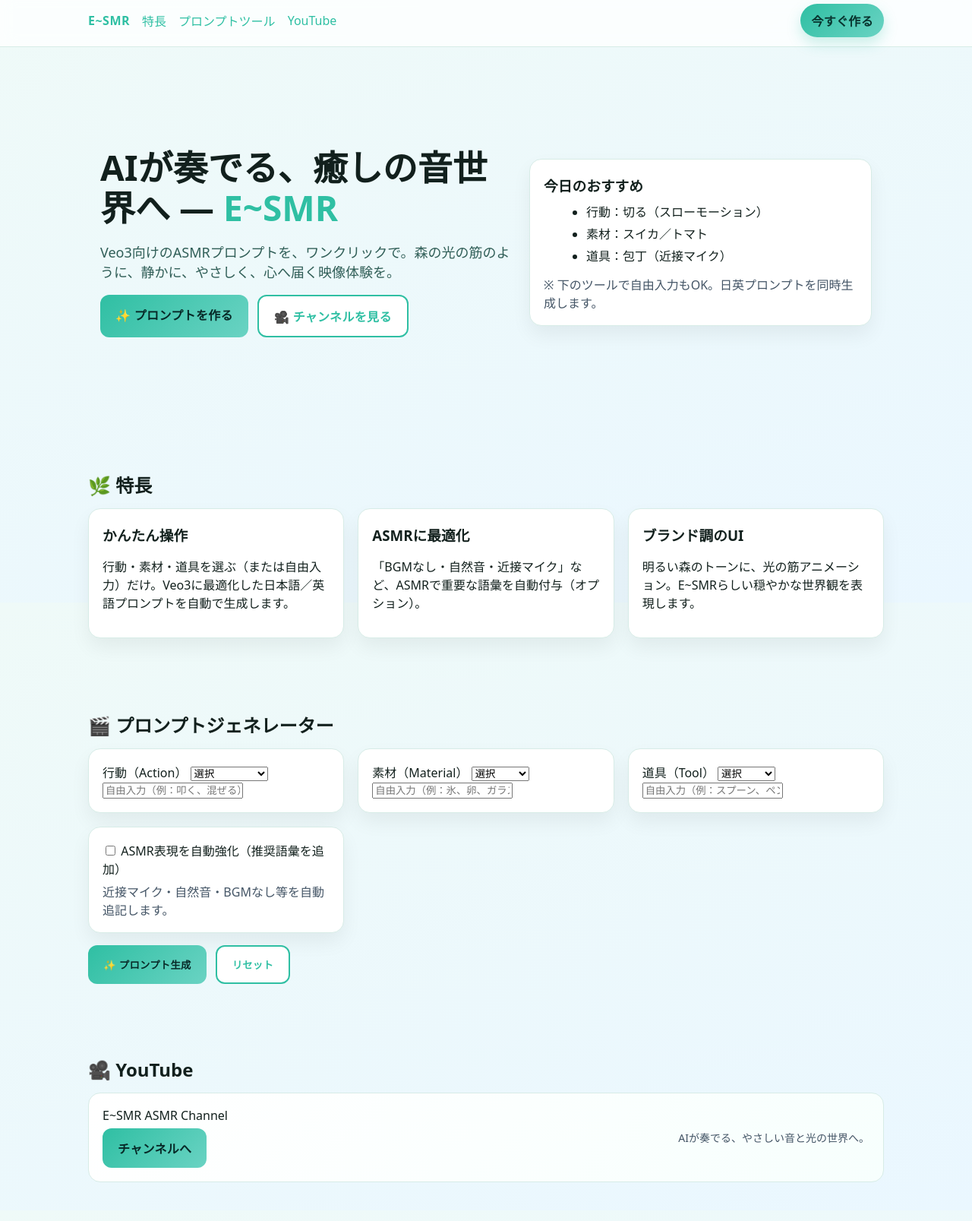
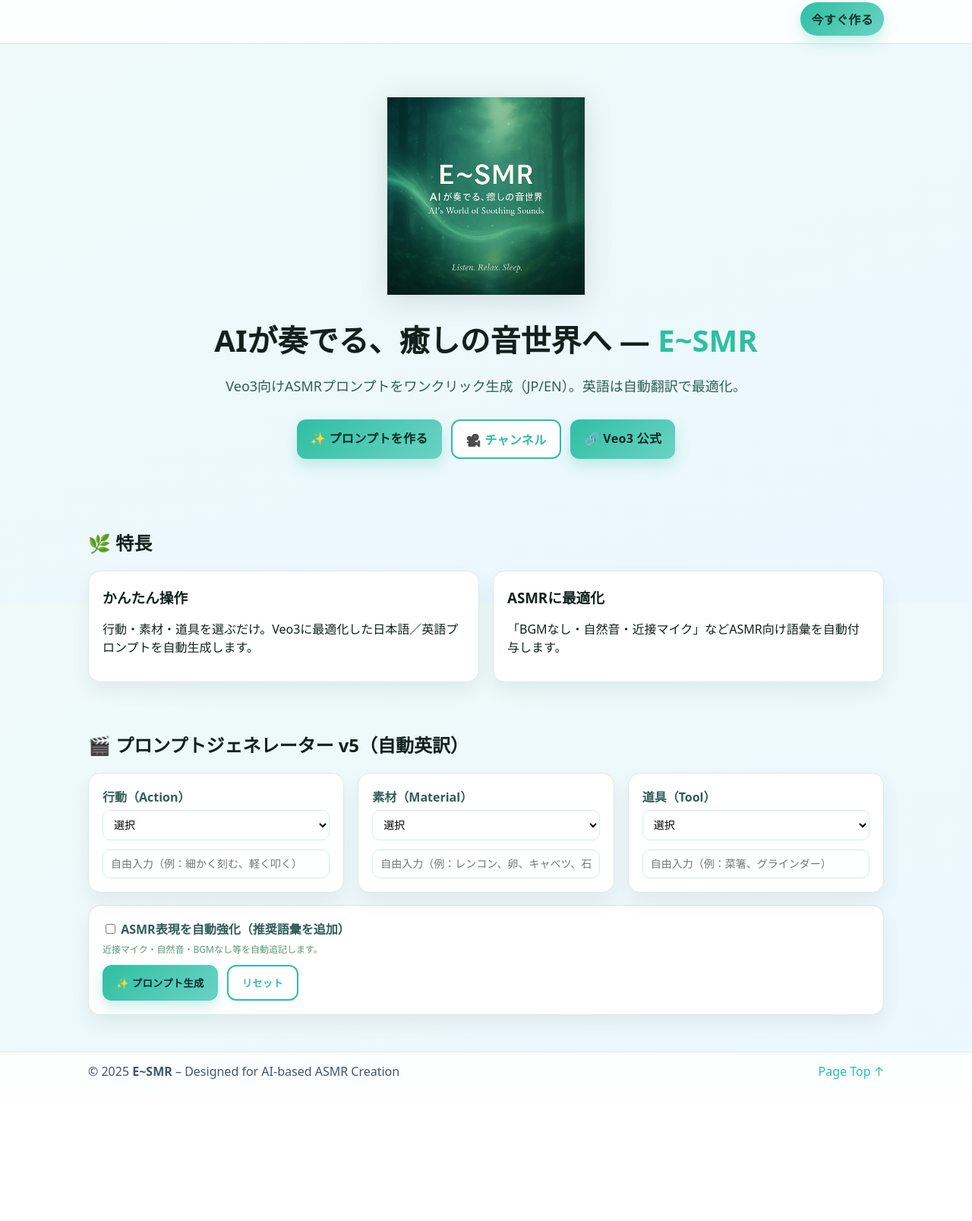
Before and after one commit to esmrofficial/esmrsound, a plain HTML site: page index.html in a window 1280 px wide. Shown: the part 7-1614 px from the top of the page at 76% size. After the commit the page ends 1442 px from the top, so only its background shows below. Drawn offline with Linux system fonts and the light colour scheme.

Commit message:
Add files via upload

```diff
--- a/index.html
+++ b/index.html
@@ -3,62 +3,54 @@
 <head>
   <meta charset="utf-8" />
   <meta name="viewport" content="width=device-width, initial-scale=1" />
-  <title>E~SMR | AIが奏でる、癒しの音世界 – Official Portal</title>
-  <meta name="description" content="E~SMRは、AIが生み出すASMRの世界。やさしい自然と光の表現で、心ほどける体験をお届けします。Veo3向けのプロンプトジェネレーターも無料公開。" />
+  <title>E~SMR | Official Portal v5 – Auto EN Translate</title>
+  <meta name="robots" content="noindex, nofollow" />
+  <meta name="description" content="E~SMR: AI-generated ASMR. Veo3-ready prompts with automatic English translation. Copy-ready JP/EN." />
   <meta name="theme-color" content="#6fd3c2" />
-  <!-- Open Graph / Twitter -->
-  <meta property="og:type" content="website" />
-  <meta property="og:site_name" content="E~SMR" />
-  <meta property="og:title" content="E~SMR | AIが奏でる、癒しの音世界" />
-  <meta property="og:description" content="AI × ASMR。やわらかな森と光の表現で、リラックスできる音世界へ。Veo3用プロンプトもワンクリック生成。" />
-  <meta property="og:image" content="./ogp.jpg" />
-  <meta property="og:url" content="https://yourname.github.io/" />
-  <meta name="twitter:card" content="summary_large_image" />
-
   <style>
     :root{
       --bg1:#effaf8; --bg2:#eaf7ff; --ink:#12201d; --muted:#305e57;
-      --brand:#2fbfa3; --brand2:#6ad3c3; --gold:#f6c96a; --line:#d7ece7;
-      --card:#ffffff;
+      --brand:#2fbfa3; --brand2:#6ad3c3; --line:#d7ece7; --card:#ffffff;
     }
     *{box-sizing:border-box}
     html,body{margin:0;height:100%;font-family:system-ui,-apple-system,Segoe UI,Roboto,Helvetica,Arial,"Noto Sans JP",sans-serif;color:var(--ink);background:linear-gradient(160deg,var(--bg1),var(--bg2)) fixed}
     a{color:var(--brand);text-decoration:none}
     a:hover{text-decoration:underline}
-
-    /* Header */
-    header{position:sticky;top:0;z-index:20;background:rgba(255,255,255,.8);backdrop-filter:saturate(140%) blur(10px);border-bottom:1px solid var(--line)}
-    .nav{max-width:1080px;margin:0 auto;display:flex;align-items:center;gap:16px;padding:12px 16px}
-    .logo{font-weight:900;letter-spacing:.5px;color:var(--brand)}
-    .spacer{flex:1}
-    .nav a.btn{display:inline-block;padding:10px 14px;border-radius:999px;background:linear-gradient(135deg,var(--brand),var(--brand2));color:#08332e;font-weight:700;box-shadow:0 8px 18px rgba(47,191,163,.25)}
-
-    /* Hero */
+    header{position:sticky;top:0;z-index:20;background:rgba(255,255,255,.85);backdrop-filter:saturate(140%) blur(10px);border-bottom:1px solid var(--line)}
+    .nav{max-width:1080px;margin:0 auto;display:flex;align-items:center;gap:16px;padding:10px 16px}
+    .nav a.btn{margin-left:auto;display:inline-block;padding:10px 14px;border-radius:999px;background:linear-gradient(135deg,var(--brand),var(--brand2));color:#08332e;font-weight:700;box-shadow:0 8px 18px rgba(47,191,163,.25)}
     .hero{position:relative;overflow:hidden}
-    .hero .inner{max-width:1080px;margin:0 auto;padding:84px 16px 80px;display:grid;grid-template-columns:1.2fr 1fr;gap:24px}
-    @media (max-width:900px){.hero .inner{grid-template-columns:1fr;padding:64px 16px}}
-    .title{font-size:clamp(28px,4.8vw,46px);line-height:1.15;margin:0 0 10px}
-    .lead{color:var(--muted);font-size:clamp(16px,2.4vw,18px)}
-    .cta{display:flex;gap:12px;flex-wrap:wrap;margin-top:18px}
-    .btn{cursor:pointer;border:none;border-radius:12px;padding:14px 20px;font-weight:800;letter-spacing:.02em}
-    .btn.primary{background:linear-gradient(135deg,var(--brand),var(--brand2));color:#072927}
+    .hero .inner{max-width:1080px;margin:0 auto;padding:48px 16px 28px;display:grid;grid-template-columns:1fr;gap:16px;text-align:center}
+    .logoWrap{display:flex;align-items:center;justify-content:center;margin-bottom:12px}
+    .logoWrap img{width:260px;max-width:70vw;height:auto;opacity:0;animation:logoIn 1.2s ease forwards .2s;filter:drop-shadow(0 6px 18px rgba(0,0,0,.12))}
+    @keyframes logoIn{from{opacity:0;transform:translateY(8px)}to{opacity:1;transform:translateY(0)}}
+    .title{font-size:clamp(24px,4.8vw,40px);line-height:1.2;margin:8px 0 6px}
+    .lead{color:var(--muted);font-size:clamp(15px,2.4vw,18px);margin:0}
+    .cta{display:flex;gap:12px;flex-wrap:wrap;margin-top:16px;justify-content:center}
+    .btn{cursor:pointer;border:none;border-radius:12px;padding:12px 18px;font-weight:800;letter-spacing:.02em}
+    .btn.primary{background:linear-gradient(135deg,var(--brand),var(--brand2));color:#072927;box-shadow:0 8px 18px rgba(47,191,163,.25)}
     .btn.ghost{background:#fff;color:var(--brand);border:2px solid var(--brand)}
-
-    /* Animated light streaks background (Bタイプ) */
     .streaks{position:absolute;inset:0;z-index:-1}
-    canvas{width:100%;height:100%;display:block;opacity:.85;mix-blend-mode:screen}
-
-    /* Sections */
-    section{max-width:1080px;margin:0 auto;padding:48px 16px}
-    .cards{display:grid;grid-template-columns:repeat(3,1fr);gap:18px}
+    canvas{width:100%;height:100%;display:block;opacity:.9;mix-blend-mode:screen}
+    section{max-width:1080px;margin:0 auto;padding:22px 16px}
+    .cards{display:grid;grid-template-columns:repeat(2,1fr);gap:18px}
     @media (max-width:900px){.cards{grid-template-columns:1fr}}
     .card{background:var(--card);border:1px solid var(--line);border-radius:16px;padding:18px;box-shadow:0 12px 26px rgba(0,0,0,.06)}
     .card h3{margin:2px 0 8px}
-
-    .yt{display:flex;align-items:center;gap:16px;background:linear-gradient(135deg,#fff,#f7fffd);border:1px solid var(--line);border-radius:16px;padding:18px}
-    .yt a{display:inline-block}
-
-    footer{margin-top:30px;border-top:1px solid var(--line);background:#fbfffe}
+    label{font-weight:600;color:var(--muted);display:block;margin-bottom:6px}
+    select,input[type=text]{width:100%;padding:10px;border-radius:10px;border:1px solid var(--line);background:#fff;font-size:14px}
+    .row{display:grid;grid-template-columns:repeat(3,1fr);gap:18px}
+    @media (max-width:900px){.row{grid-template-columns:1fr}}
+    .opt{margin-top:12px}
+    .outWrap{margin-top:16px;display:grid;grid-template-columns:1fr;gap:12px}
+    .outCard{background:#fbfffe;border:1px dashed var(--brand);border-radius:14px;padding:12px}
+    .outHead{display:flex;align-items:center;gap:8px;margin-bottom:8px}
+    .outTitle{font-weight:700;color:#175d53}
+    textarea.out{width:100%;min-height:110px;resize:vertical;padding:10px;border-radius:10px;border:1px solid var(--line);background:#fff;line-height:1.6;word-wrap:break-word;overflow-wrap:anywhere;white-space:pre-wrap;font-family:ui-monospace, SFMono-Regular, Menlo, monospace;}
+    .copyBtn{cursor:pointer;border:none;border-radius:10px;padding:8px 10px;font-weight:700;background:linear-gradient(135deg,var(--brand),var(--brand2));color:#072927}
+    .copyBtn:active{transform:translateY(1px)}
+    .notice{font-size:12px;color:#597;margin-top:6px}
+    footer{margin-top:26px;border-top:1px solid var(--line);background:#fbfffe}
     .foot{max-width:1080px;margin:0 auto;padding:14px 16px;display:flex;gap:8px;flex-wrap:wrap;align-items:center;color:#456}
     .copy{margin-left:auto}
   </style>
@@ -66,87 +58,76 @@
 <body>
   <header>
     <nav class="nav">
-      <div class="logo">E~SMR</div>
-      <a href="#features">特長</a>
-      <a href="#tool">プロンプトツール</a>
-      <a href="#youtube">YouTube</a>
-      <div class="spacer"></div>
       <a class="btn" href="#tool">今すぐ作る</a>
     </nav>
   </header>
 
-  <section class="hero" aria-label="Hero">
-    <div class="streaks"><canvas id="streakCanvas" aria-hidden="true"></canvas></div>
+  <section class="hero">
+    <div class="streaks"><canvas id="streakCanvas"></canvas></div>
     <div class="inner">
-      <div>
-        <h1 class="title">AIが奏でる、癒しの音世界へ — <span style="color:var(--brand)">E~SMR</span></h1>
-        <p class="lead">Veo3向けのASMRプロンプトを、ワンクリックで。森の光の筋のように、静かに、やさしく、心へ届く映像体験を。</p>
-        <div class="cta">
-          <a class="btn primary" href="#tool">✨ プロンプトを作る</a>
-          <a class="btn ghost" href="https://www.youtube.com/@asmr_japaneese" target="_blank" rel="noopener">🎥 チャンネルを見る</a>
-        </div>
-      </div>
-      <div class="card" style="align-self:center">
-        <h3>今日のおすすめ</h3>
-        <ul style="margin:8px 0 0 16px;line-height:1.8">
-          <li>行動：切る（スローモーション）</li>
-          <li>素材：スイカ／トマト</li>
-          <li>道具：包丁（近接マイク）</li>
-        </ul>
-        <p style="color:#456;margin:10px 0 0">※ 下のツールで自由入力もOK。日英プロンプトを同時生成します。</p>
+      <div class="logoWrap"><img src="logo.jpg" alt="E~SMR ロゴ" /></div>
+      <h1 class="title">AIが奏でる、癒しの音世界へ — <span style="color:var(--brand)">E~SMR</span></h1>
+      <p class="lead">Veo3向けASMRプロンプトをワンクリック生成（JP/EN）。英語は自動翻訳で最適化。</p>
+      <div class="cta">
+        <a class="btn primary" href="#tool">✨ プロンプトを作る</a>
+        <a class="btn ghost" href="https://www.youtube.com/@asmr_japaneese" target="_blank" rel="noopener">🎥 チャンネル</a>
+        <a class="btn primary" href="https://deepmind.google/veo/" target="_blank" rel="noopener">🔗 Veo3 公式</a>
       </div>
     </div>
   </section>
 
   <section id="features">
-    <h2 style="margin:0 0 14px">🌿 特長</h2>
+    <h2>🌿 特長</h2>
     <div class="cards">
-      <div class="card"><h3>かんたん操作</h3><p>行動・素材・道具を選ぶ（または自由入力）だけ。Veo3に最適化した日本語／英語プロンプトを自動で生成します。</p></div>
-      <div class="card"><h3>ASMRに最適化</h3><p>「BGMなし・自然音・近接マイク」など、ASMRで重要な語彙を自動付与（オプション）。</p></div>
-      <div class="card"><h3>ブランド調のUI</h3><p>明るい森のトーンに、光の筋アニメーション。E~SMRらしい穏やかな世界観を表現します。</p></div>
+      <div class="card"><h3>かんたん操作</h3><p>行動・素材・道具を選ぶだけ。Veo3に最適化した日本語／英語プロンプトを自動生成します。</p></div>
+      <div class="card"><h3>ASMRに最適化</h3><p>「BGMなし・自然音・近接マイク」などASMR向け語彙を自動付与します。</p></div>
     </div>
   </section>
 
   <section id="tool">
-    <h2 style="margin:0 0 14px">🎬 プロンプトジェネレーター</h2>
-    <div class="cards">
+    <h2>🎬 プロンプトジェネレーター v5（自動英訳）</h2>
+    <div class="row">
       <div class="card">
         <label>行動（Action）</label>
-        <select id="actionSel"><option value="">選択</option><option>切る</option><option>潰す</option><option>落とす</option><option>こねる</option><option>壁にぶつける</option></select>
-        <input id="actionIn" type="text" placeholder="自由入力（例：叩く、混ぜる）」 style="margin-top:8px" />
+        <select id="actionSel"><option value="">選択</option><option>切る</option><option>潰す</option><option>落とす</option><option>こねる</option><option>壁にぶつける</option><option>叩く</option><option>混ぜる</option><option>擦る</option></select>
+        <input id="actionIn" type="text" placeholder="自由入力（例：細かく刻む、軽く叩く）" class="opt" />
       </div>
       <div class="card">
         <label>素材（Material）</label>
-        <select id="materialSel"><option value="">選択</option><option>トマト</option><option>きゅうり</option><option>スイカ</option><option>アジ</option><option>マグロ</option></select>
-        <input id="materialIn" type="text" placeholder="自由入力（例：氷、卵、ガラスなど）」 style="margin-top:8px" />
+        <select id="materialSel"><option value="">選択</option><option>トマト</option><option>きゅうり</option><option>スイカ</option><option>アジ</option><option>マグロ</option><option>パン生地</option><option>氷</option><option>ガラス</option><option>金属板</option></select>
+        <input id="materialIn" type="text" placeholder="自由入力（例：レンコン、卵、キャベツ、石）" class="opt" />
       </div>
       <div class="card">
         <label>道具（Tool）</label>
-        <select id="toolSel"><option value="">選択</option><option>包丁</option><option>ノコギリ</option><option>手</option><option>ハンマー</option></select>
-        <input id="toolIn" type="text" placeholder="自由入力（例：スプーン、ペンチなど）」 style="margin-top:8px" />
-      </div>
-      <div class="card">
-        <label><input type="checkbox" id="asmr" /> ASMR表現を自動強化（推奨語彙を追加）</label>
-        <p style="color:#456;margin:6px 0 0">近接マイク・自然音・BGMなし等を自動追記します。</p>
+        <select id="toolSel"><option value="">選択</option><option>包丁</option><option>ノコギリ</option><option>手</option><option>ハンマー</option><option>スプーン</option><option>フォーク</option><option>ミキサー</option><option>めん棒</option><option>ペンチ</option></select>
+        <input id="toolIn" type="text" placeholder="自由入力（例：菜箸、グラインダー）" class="opt" />
       </div>
     </div>
 
-    <div style="display:flex;gap:12px;flex-wrap:wrap;margin-top:16px">
-      <button class="btn primary" onclick="gen()">✨ プロンプト生成</button>
-      <button class="btn ghost" onclick="clr()">リセット</button>
+    <div class="card" style="margin-top:16px">
+      <label><input type="checkbox" id="asmr" /> ASMR表現を自動強化（推奨語彙を追加）</label>
+      <p class="notice">近接マイク・自然音・BGMなし等を自動追記します。</p>
+      <div style="display:flex;gap:12px;flex-wrap:wrap;margin-top:8px">
+        <button class="btn primary" onclick="gen()">✨ プロンプト生成</button>
+        <button class="btn ghost" onclick="clr()">リセット</button>
+      </div>
     </div>
 
-    <pre id="out" style="display:none;margin-top:16px;background:#fbfffe;border:1px dashed var(--brand);padding:16px;border-radius:12px"></pre>
-  </section>
-
-  <section id="youtube">
-    <h2 style="margin:0 0 14px">🎥 YouTube</h2>
-    <div class="yt">
-      <div style="flex:1">
-        <p style="margin:0 0 6px">E~SMR ASMR Channel</p>
-        <a class="btn primary" href="https://www.youtube.com/@asmr_japaneese" target="_blank" rel="noopener">チャンネルへ</a>
+    <div id="outWrap" class="outWrap" style="display:none">
+      <div class="outCard">
+        <div class="outHead">
+          <div class="outTitle">🈯 日本語プロンプト</div>
+          <button class="copyBtn" onclick="copyText('jpOut')">📋 コピー</button>
+        </div>
+        <textarea id="jpOut" class="out" readonly></textarea>
       </div>
-      <div style="font-size:14px;color:#456">AIが奏でる、やさしい音と光の世界へ。</div>
+      <div class="outCard">
+        <div class="outHead">
+          <div class="outTitle">🌍 English Prompt</div>
+          <button class="copyBtn" onclick="copyText('enOut')">📋 Copy</button>
+        </div>
+        <textarea id="enOut" class="out" readonly></textarea>
+      </div>
     </div>
   </section>
 
@@ -158,81 +139,116 @@
   </footer>
 
   <script>
-    // ---- Prompt Generator (simple) ----
-    const pick = (sel, inp)=> (document.getElementById(inp).value.trim() || document.getElementById(sel).value.trim());
-    function gen(){
-      const action = pick('actionSel','actionIn');
-      const material = pick('materialSel','materialIn');
-      const tool = pick('toolSel','toolIn');
-      const asmr = document.getElementById('asmr').checked;
-      if(!action || !material || !tool){alert('行動・素材・道具を入力してください');return}
-      const jx = [];
-      jx.push(`${tool}で${material}を${action}映像`);
-      jx.push('音にフォーカス・BGMなし');
-      if(asmr) jx.push('近接マイクのASMR質感');
-      jx.push('マクロ表現、浅い被写界深度、リアルな質感');
-      const jp = jx.join('、') + '。';
-      const ex = [];
-      ex.push(`Close-up cinematic shot of ${action} ${material} using a ${tool}`);
-      ex.push('focus on natural sound, no background music');
-      if(asmr) ex.push('realistic close-mic ASMR texture');
-      ex.push('macro detail, shallow depth of field, ultra-realistic textures');
-      const en = ex.join(', ') + '.';
-      const out = document.getElementById('out');
-      out.style.display='block';
-      out.textContent = `🈯 日本語プロンプト\n${jp}\n\n🌍 English Prompt\n${en}`;
-      window.location.hash = '#out';
-    }
-    function clr(){
-      ['actionSel','materialSel','toolSel','asmr','actionIn','materialIn','toolIn'].forEach(id=>{const el=document.getElementById(id); if(el.type==='checkbox'){el.checked=false}else{el.value=''}});
-      document.getElementById('out').style.display='none';
+    // ---------- JP -> EN small dictionary ----------
+    const dict = {
+      // actions
+      "切る":"slice","刻む":"chop","細かく刻む":"finely chop","潰す":"crush","押し潰す":"press and crush","落とす":"drop",
+      "こねる":"knead","叩く":"pound","軽く叩く":"tap","壁にぶつける":"slam against a wall","混ぜる":"mix","擦る":"rub","削る":"shave",
+      // materials
+      "トマト":"tomato","きゅうり":"cucumber","胡瓜":"cucumber","スイカ":"watermelon","アジ":"horse mackerel","秋刀魚":"Pacific saury","サンマ":"Pacific saury",
+      "マグロ":"tuna","パン生地":"dough","氷":"ice","ガラス":"glass","金属板":"metal plate","レンコン":"lotus root","卵":"egg","キャベツ":"cabbage","石":"stone",
+      // tools
+      "包丁":"kitchen knife","ナイフ":"knife","ノコギリ":"saw","手":"hand","ハンド":"hand","ハンマー":"hammer","スプーン":"spoon","フォーク":"fork",
+      "ミキサー":"blender","めん棒":"rolling pin","麺棒":"rolling pin","ペンチ":"pliers","菜箸":"cooking chopsticks","グラインダー":"grinder"
+    };
+
+    // simple romaji fallback for hiragana/katakana (very basic for VEo3 prompt readability)
+    function romajiFallback(s){
+      // For unknown JP, just return the original; advanced transliteration omitted.
+      return s;
     }
 
-    // ---- Light Streaks Canvas (Bタイプ：動きのある光の筋) ----
-    const c = document.getElementById('streakCanvas');
-    const ctx = c.getContext('2d');
-    let w,h,pxRatio;
-    function resize(){
-      pxRatio = window.devicePixelRatio||1; w = c.clientWidth*pxRatio; h = c.clientHeight*pxRatio; c.width=w; c.height=h;
+    const pick=(s,i)=>document.getElementById(i).value.trim()||document.getElementById(s).value.trim();
+
+    function toEN(s){
+      if(!s) return "";
+      if(dict[s]) return dict[s];
+      // try to map common verb forms
+      if(s.endsWith("する")) return "do " + romajiFallback(s.replace(/する$/,""));
+      return romajiFallback(s);
     }
-    resize(); window.addEventListener('resize', resize);
 
-    const beams = Array.from({length:18}).map(()=>({
-      x: Math.random()*1.2-0.1, // 0..1 in relative space
-      y: Math.random()*1.2-0.1,
-      vx: (0.001 + Math.random()*0.003) * (Math.random()<.5?1:-1),
-      vy: (0.001 + Math.random()*0.003),
-      w:  120 + Math.random()*220,
-      a:  0.05 + Math.random()*0.12
-    }));
+    function gen(){
+      const aJP=pick('actionSel','actionIn');
+      const mJP=pick('materialSel','materialIn');
+      const tJP=pick('toolSel','toolIn');
+      const asmr=document.getElementById('asmr').checked;
 
-    function draw(){
-      ctx.clearRect(0,0,w,h);
-      // subtle gradient background glaze
-      const g = ctx.createLinearGradient(0,0,w,h);
-      g.addColorStop(0,'rgba(111,211,194,.15)');
-      g.addColorStop(1,'rgba(102,179,255,.12)');
-      ctx.fillStyle = g; ctx.fillRect(0,0,w,h);
+      if(!aJP||!mJP||!tJP){alert('行動・素材・道具を入力してください');return;}
 
-      beams.forEach(b=>{
-        b.x += b.vx; b.y += b.vy;
-        if(b.y>1.2 || b.x<-0.2 || b.x>1.2){ b.x=Math.random()*1.2-0.1; b.y=-0.1; }
-        const cx = b.x*w, cy = b.y*h;
-        const grad = ctx.createLinearGradient(cx- b.w, cy- b.w, cx+ b.w, cy+ b.w);
-        grad.addColorStop(0, 'rgba(143,255,236,0)');
-        grad.addColorStop(.45, 'rgba(143,255,236,.22)');
-        grad.addColorStop(.5, 'rgba(246,201,106,.35)');
-        grad.addColorStop(.55, 'rgba(143,255,236,.22)');
-        grad.addColorStop(1, 'rgba(143,255,236,0)');
-        ctx.globalCompositeOperation = 'lighter';
-        ctx.strokeStyle = grad; ctx.lineWidth = 3*pxRatio; ctx.beginPath();
-        ctx.moveTo(cx - b.w, cy - b.w);
-        ctx.lineTo(cx + b.w, cy + b.w);
-        ctx.stroke();
-        ctx.globalCompositeOperation = 'source-over';
-        // soft glow
-        ctx.fillStyle = 'rgba(111,211,194,'+b.a+')';
-        ctx.beginPath(); ctx.arc(cx,cy, 14*pxRatio, 0, Math.PI*2); ctx.fill();
+      // JP prompt
+      const jpParts=[`${tJP}で${mJP}を${aJP}映像`,'音にフォーカス・BGMなし'];
+      if(asmr) jpParts.push('近接マイクのASMR質感');
+      jpParts.push('マクロ表現、浅い被写界深度、リアルな質感');
+      const jp = jpParts.join('、')+'。';
+
+      // EN prompt (auto-translate core nouns/verbs)
+      const aEN = toEN(aJP) || "process";
+      const mEN = toEN(mJP) || mJP;
+      const tEN = toEN(tJP) || tJP;
+
+      const enParts = [];
+      // grammar tweak: action as gerund when appropriate
+      const actionPhrase = (aEN.match(/^(slice|chop|finely chop|crush|press and crush|drop|knead|pound|tap|slam|mix|rub|shave)/))
+        ? (aEN.endsWith("e") ? aEN+"ing" : aEN+"ing")
+        : aEN;
+      enParts.push(`Close-up cinematic shot of ${actionPhrase} ${mEN} with a ${tEN}`);
+      enParts.push('focus on natural sound, no background music');
+      if(asmr) enParts.push('realistic close-mic ASMR texture');
+      enParts.push('macro detail, shallow depth of field, ultra-realistic textures');
+      const en = enParts.join(', ') + '.';
+
+      document.getElementById('outWrap').style.display='grid';
+      document.getElementById('jpOut').value = jp;
+      document.getElementById('enOut').value = en;
+      location.hash = '#outWrap';
+    }
+
+    function clr(){
+      ['actionSel','materialSel','toolSel','asmr','actionIn','materialIn','toolIn'].forEach(i=>{
+        const e=document.getElementById(i);
+        if(e.type==='checkbox'){e.checked=false}else{e.value=''}
+      });
+      document.getElementById('outWrap').style.display='none';
+      document.getElementById('jpOut').value='';
+      document.getElementById('enOut').value='';
+    }
+
+    async function copyText(id){
+      const el=document.getElementById(id);
+      try{
+        await navigator.clipboard.writeText(el.value);
+        const b=document.querySelector(`button[onclick="copyText('${id}')"]`);
+        const o=b.textContent; b.textContent='✅ Copied!';
+        setTimeout(()=>b.textContent=o,1200);
+      }catch(e){
+        alert('コピーに失敗しました。手動で選択してコピーしてください。');
+      }
+    }
+
+    // ---------- Light Streaks (Canvas) ----------
+    const c=document.getElementById('streakCanvas'),ctx=c.getContext('2d',{alpha:true});let w,h,p;
+    function fit(){p=Math.min(window.devicePixelRatio||1,2);w=c.clientWidth*p;h=c.clientHeight*p;c.width=w;c.height=h;}
+    function ensure(){fit();setTimeout(fit,50);} // GitHub Pages対策
+    window.addEventListener('load',ensure);window.addEventListener('resize',fit);
+
+    const beams=Array.from({length:18}).map(()=>({x:Math.random()*1.2-0.1,y:Math.random()*1.2-0.1,vx:(0.0008+Math.random()*0.0025)*(Math.random()<.5?1:-1),vy:(0.0008+Math.random()*0.0022),w:120+Math.random()*220,a:0.05+Math.random()*0.14,t:Math.random()*Math.PI*2}));
+    function draw(){if(!w||!h){requestAnimationFrame(draw);return;}ctx.clearRect(0,0,w,h);
+      const g=ctx.createLinearGradient(0,0,w,h);g.addColorStop(0,'rgba(111,211,194,.15)');g.addColorStop(1,'rgba(102,179,255,.10)');ctx.fillStyle=g;ctx.fillRect(0,0,w,h);
+      beams.forEach(b=>{b.x+=b.vx;b.y+=b.vy;b.t+=0.02;if(b.y>1.2||b.x<-0.2||b.x>1.2){b.x=Math.random()*1.2-0.1;b.y=-0.1;}const cx=b.x*w,cy=b.y*h;const wav=(Math.sin(b.t)*0.5+0.5)*0.6+0.4;
+        const grad=ctx.createLinearGradient(cx-b.w,cy-b.w,cx+b.w,cy+b.w);
+        grad.addColorStop(0,'rgba(143,255,236,0)');
+        grad.addColorStop(.40,`rgba(143,255,236,${0.18*wav})`);
+        grad.addColorStop(.50,`rgba(246,201,106,${0.32*wav})`);
+        grad.addColorStop(.60,`rgba(143,255,236,${0.18*wav})`);
+        grad.addColorStop(1,'rgba(143,255,236,0)');
+        ctx.globalCompositeOperation='lighter';
+        ctx.strokeStyle=grad;ctx.lineWidth=3*p;
+        ctx.beginPath();ctx.moveTo(cx-b.w,cy-b.w);ctx.lineTo(cx+b.w,cy+b.w);ctx.stroke();
+        ctx.globalCompositeOperation='source-over';
+        ctx.globalAlpha=b.a*wav;ctx.fillStyle='rgba(111,211,194,1)';
+        ctx.beginPath();ctx.arc(cx,cy,12*p*wav,0,Math.PI*2);ctx.fill();
+        ctx.globalAlpha=1;
       });
       requestAnimationFrame(draw);
     }
```
